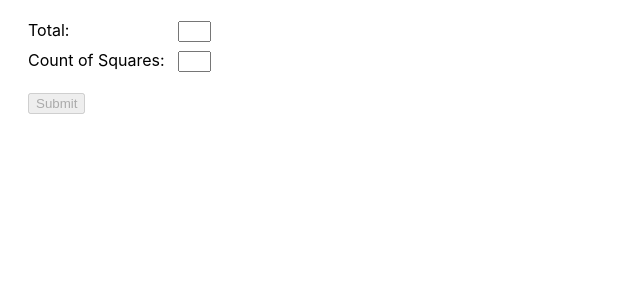
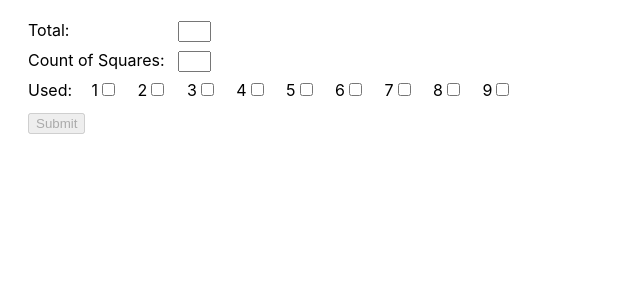
Before and after one commit to willw-git/sudoku, a React (Create React App) app: page / in a window 1280 px wide. Shown: the top 300 px of the page, without its empty margins (0-640 px from the left). Built offline with nearby package versions, Linux system fonts and the light colour scheme.

Commit message:
Dead end chackboxes

```diff
--- a/src/App.tsx
+++ b/src/App.tsx
@@ -8,6 +8,7 @@ type SubmitHandler = (e: React.SyntheticEvent) => void;
 
 function EntryForm({ onSubmit }: { onSubmit: SubmitHandler }) {
   const [validNumbers, setValidNumbers] = React.useState(false);
+  const [used, setUsed] = React.useState<boolean[]>(new Array(10).fill(false));
 
   const totalRef = React.useRef<HTMLInputElement>(null);
   const squareCountRef = React.useRef<HTMLInputElement>(null);
@@ -17,6 +18,13 @@ function EntryForm({ onSubmit }: { onSubmit: SubmitHandler }) {
       (totalRef?.current?.valueAsNumber ?? 0) > 0 &&
       (squareCountRef?.current?.valueAsNumber ?? 0) > 0;
     setValidNumbers(v);
+  }
+
+  const handleCbChange = ( e: React.ChangeEvent<HTMLInputElement>) => {
+    console.log(e.target.checked);
+    let newUsed = [...used];
+    newUsed[e.target.valueAsNumber] = e.target.checked;
+    setUsed(newUsed);
   }
   return (
     <form onSubmit={onSubmit} className="will-style">
@@ -30,6 +38,21 @@ function EntryForm({ onSubmit }: { onSubmit: SubmitHandler }) {
           <input ref={squareCountRef} onChange={handleChange} name="squareCount" type="number" />
         </div>
       </div>
+      <div className="will-div-cb">
+        Used:
+        {Array.from(new Array(9), (x, i) => i + 1).map((v : number) => (
+            <span key={v}>
+              <label style={{marginLeft:"15px"}} htmlFor={`cb${v}`}>{` ${v}`}</label>
+              <input type="checkbox" name={`cb${v}`} value={v} onChange={handleCbChange} />
+            </span>
+          )
+        )
+
+        /* {Array<number>.from( map((v:number) => {
+
+        })} */}
+      </div>
+
       <button type="submit" disabled={!validNumbers}>Submit</button>
     </form>
   )
@@ -55,21 +78,23 @@ function ResultDisplay({results} : {results: TResult | null}) {
 }
 
 function App() {
-  const [total, setTotal] = React.useState(0);
-  const [squareCount, setSquareCount] = React.useState(0);
+  // const [total, setTotal] = React.useState(0);
+  // const [squareCount, setSquareCount] = React.useState(0);
   const [results, setResults] = React.useState<TResult | null>(null);
 
   const handleSubmit = (e: React.SyntheticEvent) => {
     e.preventDefault();
     const target = e.target as typeof e.target & {
-      total: { value: number };
-      squareCount: { value: number };
+      total: { valueAsNumber: number };
+      squareCount: { valueAsNumber: number };
     };
-    setTotal(target.total.value);
-    setSquareCount(target.squareCount.value);
-    const r = getResults(total, squareCount);
+    // setTotal(target.total.valueAsNumber);
+    // setSquareCount(target.squareCount.valueAsNumber);
+    const r = getResults(target.total.valueAsNumber, target.squareCount.valueAsNumber);
     setResults(r);
   }
+
+
 
   return (
     <>
--- a/src/calcs.ts
+++ b/src/calcs.ts
@@ -3,6 +3,24 @@ export type TResult = Array<Array<number>>;
 
 
 export function getResults(total: number, squareCount: number): TResult {
-    // return [];
-    return[[1,2,3],[5,6,7]];
+  // return [];
+  let fullResults: TResult = [];
+
+  const calcResult = (start: number, balance: number, count: number, partial: Array<number>) => {
+    if (count === 1) {
+      if (start <= balance && balance < 10) {
+        // Success! Save result1
+        partial.push(balance);
+        fullResults.push(partial);
+      }
+    } else {
+      for (let i = start; i <= Math.min(balance, 9); i++) {
+        const newPartial = [...partial, i]; // partial.concat(i);
+        calcResult(i+1, balance - i, count - 1, newPartial);
+      }
+    }
+  }
+  calcResult(1, total, squareCount, []);
+
+  return fullResults;
 }
```
